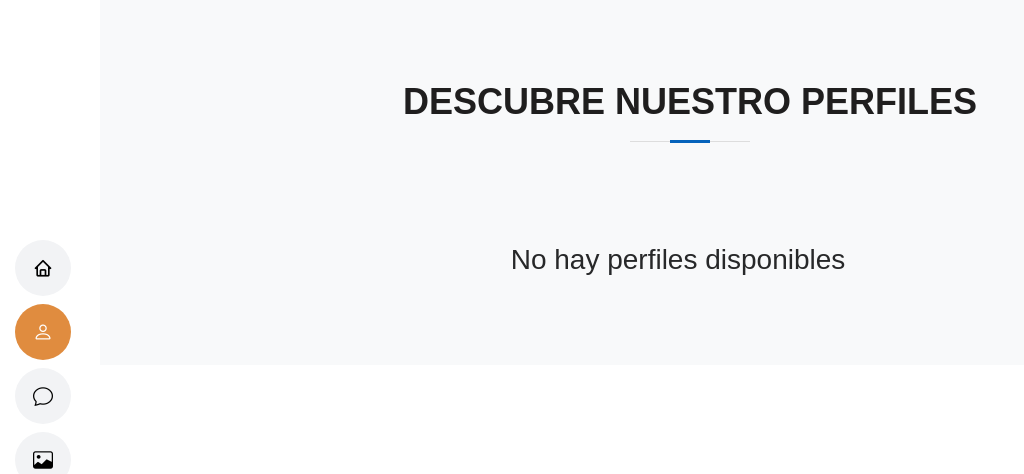
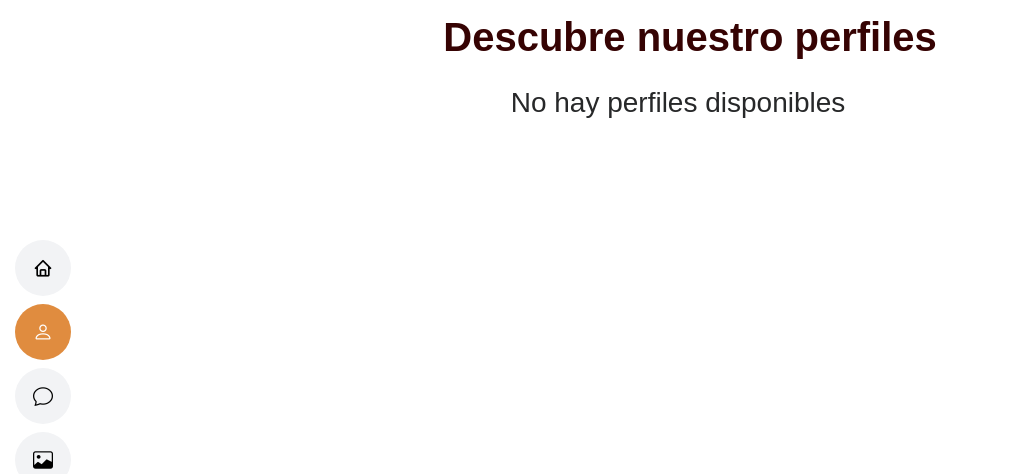
Before and after one commit to alejandg1/Proyect_Unemi, a Django app: page /about/ in a window 1280 px wide. Shown: the top 474 px of the page, without its empty margins (0-1024 px from the left). Run offline with Django 3.2, Linux system fonts and the light colour scheme; data comes from the database, SQL or seed files in the repository; data that the repository does not hold is empty; some libraries are stand-ins or nearby versions.

Commit message:
css home, about, chat, team

```diff
--- a/static/assets/css/about.css
+++ b/static/assets/css/about.css
@@ -1,8 +1,12 @@
-/* Estilos generales para la sección de perfiles */
-
-.about {
-    padding: 80px 0;
-  }
+h1{
+  text-align: center;
+  color: rgb(54, 3, 3);
+  font-weight: bold;
+  margin-top: 13px;
+}
+.container {
+  margin-top: 10px;
+}
 
   .section-title {
     text-align: center;
--- a/static/assets/css/chat.css
+++ b/static/assets/css/chat.css
@@ -1,10 +1,9 @@
-
-
-.chat-photo {
-    padding: 50px 0;
-    background-color: #f8f9fa;
+h1{
+    text-align: center;
+    color: rgb(54, 3, 3);
+    font-weight: bold;
+    margin-bottom: 25px;
 }
-
 .container {
     max-width: 1200px;
     margin: 0 auto;
@@ -50,7 +49,7 @@
 }
 
 .chat-section .chat-box {
-    height: 400px;
+    height: 300px;
     overflow-y: auto;
     border: 5px solid #bbb5b5;
     padding: 15px;
@@ -147,7 +146,7 @@
 
 .photo-section .btn-secondary {
     border-radius: 20px;
-    background-color: #0a350d;
+    background-color: #000000;
     color: #fff;
     border: none;
     padding: 10px 20px;
@@ -161,7 +160,7 @@
 .camera-preview,
 .captured-frame {
     width: 125%;
-    height: 300px;
+    height: 200px;
     max-width: 100%;
     overflow: hidden;
     border-radius: 10px;
--- a/templates/index/about.html
+++ b/templates/index/about.html
@@ -2,12 +2,9 @@
 {% load static %}
 {% block content %}
 
-<section id="about" class="about section-padding bg-light">
 <div class="container" data-aos="fade-up">
+  <h1>Descubre nuestro perfiles</h1>
   <div class="row">
-      <div class="section-title">
-        <h2>Descubre nuestro perfiles</h2>
-       </div>
       <div class="row">
 
         <!-- Agrega cuadros de perfil aquí -->
@@ -62,5 +59,4 @@
 </div>
 
 <script src = {% static 'assets/js/modals.js' %}> </script>
-</section>
 {% endblock content %}
--- a/templates/index/team.html
+++ b/templates/index/team.html
@@ -3,9 +3,7 @@
 {% block content %}
 <link href="{% static 'assets/css/team.css' %}" rel="stylesheet">
 
-<div class="section-title">
-    <h2>Team</h2>
-   </div>
+<h1>Team</h1>
 
 
 <div class="card-container">
```
Also changed, not shown: static/assets/css/home.css (+6 -3 lines), templates/index/chat.html (+1 -7 lines), templates/index/profile.html (deleted, +0 -31 lines). Lines whose indentation alone changed are shown as unchanged.
